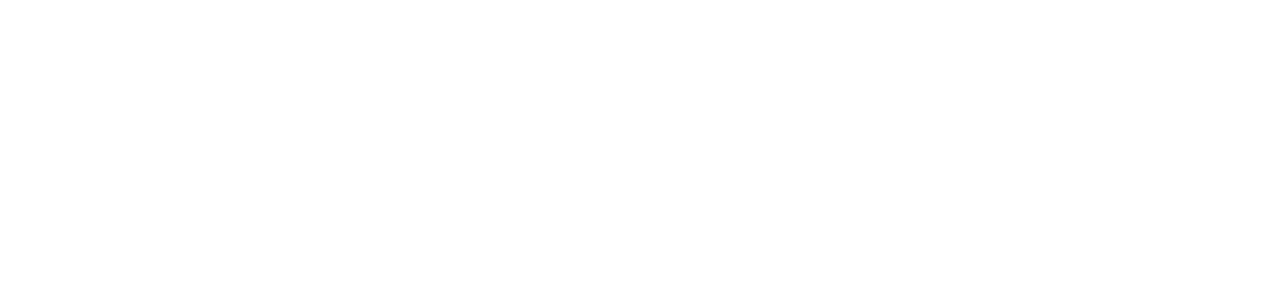
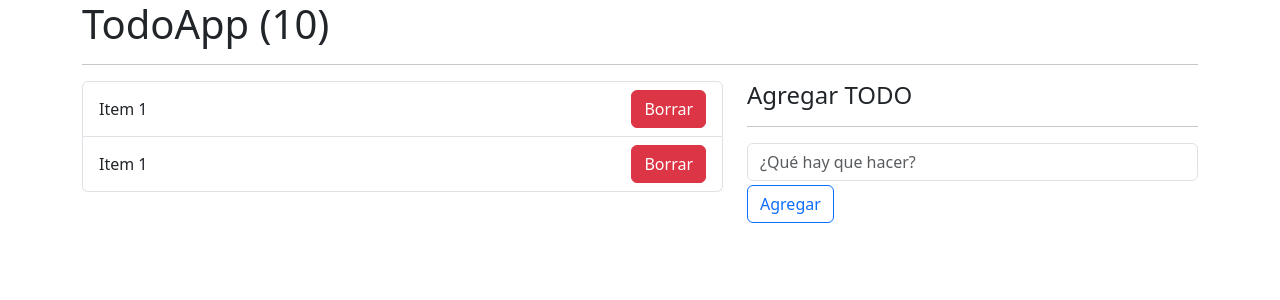
Before and after one commit to saulsistemas/CURSO-REACT, a React (Vite) app: page / in a window 1280 px wide. Shown: the top 300 px of the page. Built offline with nearby package versions, Linux system fonts and the light colour scheme.

Commit message:
08 creando cascaron para todos

```diff
--- /dev/null
+++ b/src/08-useReducer/TodoApp.jsx
@@ -0,0 +1,59 @@
+import React, { useReducer } from 'react'
+import { todoReducer } from './todoReducer'
+
+const initialState = [
+    {
+        id: new Date().getTime(),
+        description: 'Recolectar la piedra del alma',
+        done: false
+    },
+    {
+        id: new Date().getTime() * 3,
+        description: 'Recolectar la piedra del alma',
+        done: false
+    }
+]
+
+export const TodoApp = () => {
+
+    const [todos, dispatch] = useReducer(todoReducer, initialState)
+    return (
+        <>
+            <h1>TodoApp (10)</h1>
+            <hr />
+
+            <div className='row'>
+
+                <div className='col-7'>
+                    <ul className='list-group'>
+                        {
+                            todos.map(todo => (
+
+                                <li key={todo.id} className='list-group-item d-flex justify-content-between'>
+                                    <span className='align-self-center'>Item 1</span>
+                                    <button className='btn btn-danger'>Borrar</button>
+                                </li>
+                            ))
+                        }
+                    </ul>
+                </div>
+
+                <div className='col-5'>
+                    <h4>Agregar TODO</h4>
+                    <hr />
+                    <form action="">
+                        <input type="text"
+                            placeholder='¿Qué hay que hacer?'
+                            className='form-control'
+                        />
+                        <button
+                            className='btn btn-outline-primary mt-1'
+                        >
+                            Agregar
+                        </button>
+                    </form>
+                </div>
+            </div>
+        </>
+    )
+}
--- /dev/null
+++ b/src/08-useReducer/todoReducer.js
@@ -0,0 +1,11 @@
+export const todoReducer = ( initialState = [], action )=>{
+
+    switch (action.type) {
+        case 'ABC':
+            throw new Error('Action.type = ABC no esta implementada')
+
+        default:
+            break;
+    }
+
+}
--- a/src/main.jsx
+++ b/src/main.jsx
@@ -11,12 +11,14 @@
 //import { Memorize } from './06-memos/Memorize'
 //import { MemoHook } from './06-memos/MemoHook'
 //import { CallbackHook } from './06-memos/CallbackHook'
-import { Padre } from './07-tarea-memo/Padre'
-
-import './08-useReducer/intro-reducer'
+//import { Padre } from './07-tarea-memo/Padre'
+//import './08-useReducer/intro-reducer'
+import { TodoApp } from './08-useReducer/TodoApp'
 
 ReactDOM.createRoot(document.getElementById('root')).render(
   //<React.StrictMode>
- //   <Padre/>
+  <div className='container'>
+    <TodoApp/>
+  </div>
   //</React.StrictMode>,
 )
```
